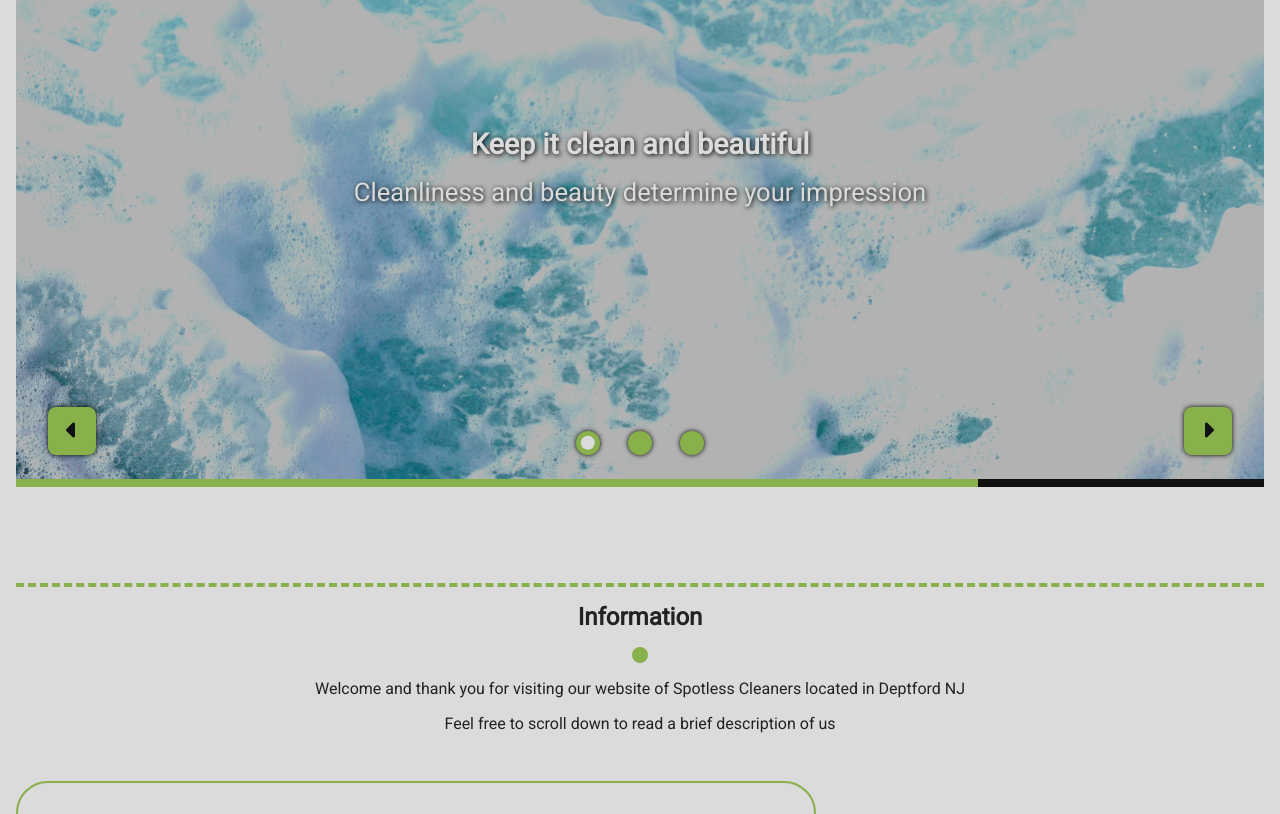
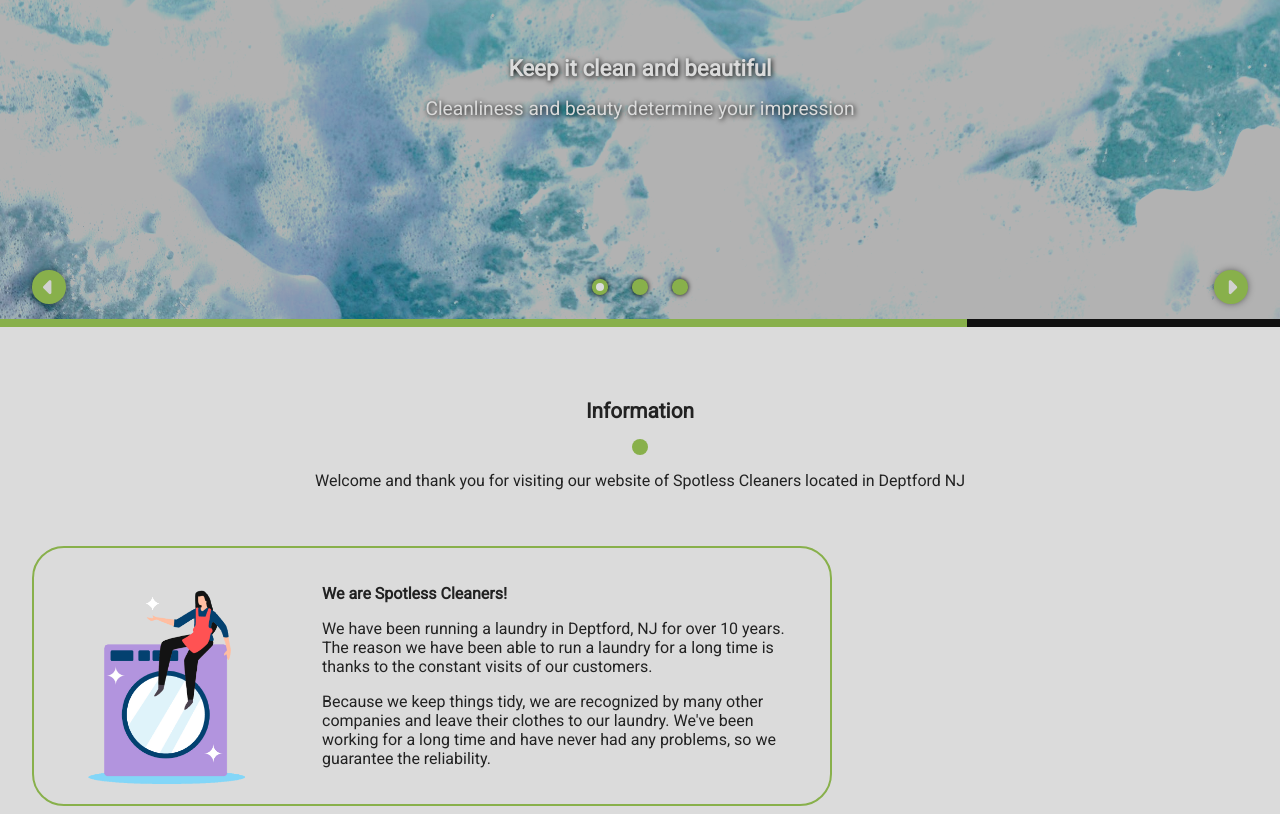
Before and after one commit to SunilPark1129/re-spotless, a React (Create React App) app: page / in a window 1280 px wide. Shown: the part 220-1034 px from the top of the page. Built offline with nearby package versions, Linux system fonts and the light colour scheme.

Commit message:
FIXED - padding, margin, max-width design

```diff
--- a/src/components/styles/Container.styled.js
+++ b/src/components/styles/Container.styled.js
@@ -5,6 +5,6 @@
   max-width: ${({ theme }) => theme.tablet};
   display: flex;
   margin: auto;
-  padding: 0 1rem;
+  /* padding: 0 1rem; */
   flex-direction: column;
 `;
--- a/src/components/styles/Page.styled.js
+++ b/src/components/styles/Page.styled.js
@@ -4,6 +4,7 @@
   display: flex;
   flex-direction: column;
   width: 100%;
+  gap: 2em;
 `;
 
 export const StyledHeader = styled.div`
@@ -11,12 +12,11 @@
   padding-top: 1rem;
   display: flex;
   flex-direction: column;
-  gap: 1rem;
-  margin: 2rem 0;
-  border-top: 4px dashed ${({ theme }) => theme.colors.main};
+  gap: 1em;
+  margin: 1.5em;
 
   h1 {
-    font-size: 1.5em;
+    font-size: 1.3em;
   }
 
   p {
@@ -33,10 +33,17 @@
 `;
 
 export const StyledArticle = styled.article`
-  padding: 2rem;
   display: flex;
   flex-direction: column;
   gap: 2rem;
+
+  &:not(:nth-of-type(1)) {
+    border-top: 4px dashed ${({ theme }) => theme.colors.main};
+  }
+
+  &:nth-last-of-type(1) {
+    margin-bottom: 4rem;
+  }
 
   @media (max-width: ${({ theme }) => theme.mobile}) {
     padding: 1rem;
@@ -46,6 +53,10 @@
 export const StyledContent = styled.div`
   display: flex;
   flex-direction: column;
-  gap: 1rem;
-  padding: 2rem 0;
+  gap: 2em;
+  padding: 2em;
+
+  @media (max-width: ${({ theme }) => theme.mobile}) {
+    padding: 0.5em;
+  }
 `;
--- a/src/pages/Contact/Contact.styled.js
+++ b/src/pages/Contact/Contact.styled.js
@@ -15,6 +15,7 @@
   min-width: 18rem;
   max-width: 30rem;
   width: 100%;
+
   p {
     text-align: right;
   }
--- a/src/pages/Home/Banner.jsx
+++ b/src/pages/Home/Banner.jsx
@@ -17,6 +17,7 @@
 import {
   StyledBanner,
   StyledBannerSection,
+  StyledBannerButtonBox,
   StyledBannerButton,
   StyledBannerDots,
   StyledBannerProcess,
@@ -31,20 +32,16 @@
   const [animation, setAnimation] = useState("");
 
   useEffect(() => {
-    // reset the class name of the animation.
     setAnimation("");
 
-    // by putting the class name back into the animation, it helps to initialize it whenever the currentIndex changes.
     const resetProcessTimer = window.setInterval(() => {
       setAnimation("process-animation");
     }, 50);
 
-    // after time, the currentIndex will move to the next.
     const timer = window.setInterval(() => {
       setCurrentIndex((prev) => prev + 1);
     }, 8000);
 
-    // if currentIndex exceeds the maximum or minimum slide values, it sets the value to return to the beginning.
     let prev = currentIndex;
     if (prev > 2) {
       prev = 0;
@@ -82,6 +79,7 @@
         <h2>We are here for you</h2>
         <p>Please contact us if have any inquiries or questions</p>
       </StyledBannerSection>
+      <StyledBannerButtonBox>
         <StyledBannerButton onClick={() => setCurrentIndex(currentIndex - 1)}>
           <FontAwesomeIcon icon={faCaretLeft} />
         </StyledBannerButton>
@@ -102,6 +100,7 @@
             onClick={() => setCurrentIndex(2)}
           ></div>
         </StyledBannerDots>
+      </StyledBannerButtonBox>
       <StyledBannerProcess>
         <span className={animation}></span>
       </StyledBannerProcess>
--- a/src/pages/Home/Home.jsx
+++ b/src/pages/Home/Home.jsx
@@ -12,7 +12,7 @@
 
 import React from "react";
 
-import { StyledMain, StyledContent } from "../../components/styles/Page.styled";
+import { StyledMain } from "../../components/styles/Page.styled";
 
 import Banner from "./Banner";
 import Main from "./Main";
@@ -22,10 +22,8 @@
   return (
     <StyledMain>
       <Banner />
-      <StyledContent>
-        <Main className="home" />
-        <Photos />
-      </StyledContent>
+      <Main className="home" />
+      <Photos />
     </StyledMain>
   );
 };
--- a/src/pages/Home/Home.styled.js
+++ b/src/pages/Home/Home.styled.js
@@ -5,8 +5,14 @@
   overflow: hidden;
   display: flex;
   flex-direction: column;
-  gap: 1rem;
-  padding: 2rem 0;
+
+  &:not(:nth-of-type(1)) {
+    border-top: 4px dashed ${({ theme }) => theme.colors.main};
+  }
+
+  &:nth-last-of-type(1) {
+    margin-bottom: 4rem;
+  }
 
   .isVisible {
     transform: translateX(0);
@@ -19,10 +25,9 @@
 export const StyledBanner = styled.div`
   display: flex;
   width: 100%;
-  height: 40rem;
+  height: 30rem;
   position: relative;
   overflow: hidden;
-  margin-top: 2rem;
 
   .banner-display {
     opacity: 1;
@@ -79,7 +84,7 @@
 
   h2 {
     color: ${({ theme }) => theme.colors.constLight};
-    font-size: 1.8em;
+    font-size: 1.4em;
     opacity: 0;
     transform: translateX(-20%);
     transition-property: transform, opacity;
@@ -87,7 +92,7 @@
   }
 
   p {
-    font-size: 1.6em;
+    font-size: 1.2em;
     opacity: 0;
     transform: translateX(20%);
     color: ${({ theme }) => theme.colors.constLight};
@@ -96,19 +101,30 @@
   }
 `;
 
+export const StyledBannerButtonBox = styled.div`
+  display: flex;
+  position: absolute;
+  width: 100%;
+  height: 5rem;
+  bottom: 0;
+  align-items: center;
+`;
+
 export const StyledBannerButton = styled.button`
   position: absolute;
-  width: 2em;
-  height: 2em;
+  width: 1.5em;
+  height: 1.5em;
   background-color: ${({ theme }) => theme.colors.main};
-  bottom: 2rem;
   cursor: pointer;
   outline: none;
   border: none;
-  font-size: 1.5em;
-  border-radius: 0.5rem;
-  box-shadow: 0px 0px 5px black;
-  color: ${({ theme }) => theme.colors.constDark};
+  font-size: 1.4em;
+  border-radius: 50%;
+  box-shadow: 0px 0px 10px -3px black;
+  color: #d1d1d1;
+  display: flex;
+  justify-content: center;
+  align-items: center;
 
   &:hover {
     filter: brightness(120%);
@@ -123,17 +139,16 @@
 `;
 
 export const StyledBannerDots = styled.div`
-  bottom: 2rem;
   left: 50%;
   transform: translateX(-50%);
   position: absolute;
-  width: 8rem;
+  width: 6em;
   display: flex;
   justify-content: space-between;
 
   div {
-    width: 1.5em;
-    height: 1.5em;
+    width: 1em;
+    height: 1em;
     background-color: ${({ theme }) => theme.colors.main};
     border-radius: 50%;
     cursor: pointer;
@@ -147,8 +162,8 @@
       top: 50%;
       transform: translate(-50%, -50%);
       border-radius: 50%;
-      width: 60%;
-      height: 60%;
+      width: 50%;
+      height: 50%;
     }
     &:hover {
       &:after {
@@ -208,11 +223,14 @@
   transition-duration: 0.3s;
 
   h4 {
-    font-size: 1.3em;
+    font-size: 1em;
+  }
+  p {
+    font-size: 1em;
   }
 
   img {
-    width: 20em;
+    width: 16em;
     margin: auto;
   }
 
@@ -238,7 +256,7 @@
 
 export const StyledPhoto = styled.div`
   display: grid;
-  grid-template-columns: repeat(auto-fill, minmax(260px, 1fr));
+  grid-template-columns: repeat(auto-fill, minmax(200px, 1fr));
   gap: 1rem;
 
   img {
--- a/src/pages/Home/Main.jsx
+++ b/src/pages/Home/Main.jsx
@@ -13,7 +13,10 @@
 import { Link } from "react-router-dom";
 
 import { StyledHomeContent, HomeSection } from "./Home.styled";
-import { StyledHeader } from "../../components/styles/Page.styled";
+import {
+  StyledHeader,
+  StyledContent,
+} from "../../components/styles/Page.styled";
 
 import homeImgStrongWoman from "../../assets/strong_woman.png";
 import homeImgLaundryWoman from "../../assets/laundry_woman.png";
@@ -31,7 +34,6 @@
     threshold: 0.1,
   };
 
-  // it receives the return value as a boolean and, if true, changes the class name to add the animation effect.
   const isVisibleOne = useObserver(observerOption, firstTarget, true);
   const isVisibleTwo = useObserver(observerOption, secondTarget, true);
   const isVisibleThree = useObserver(observerOption, thirdTarget, true);
@@ -44,8 +46,8 @@
           Welcome and thank you for visiting our website of Spotless Cleaners
           located in Deptford NJ
         </p>
-        <p>Feel free to scroll down to read a brief description of us</p>
       </StyledHeader>
+      <StyledContent>
         <HomeSection
           home
           ref={firstTarget}
@@ -60,9 +62,9 @@
             </p>
             <p>
               Because we keep things tidy, we are recognized by many other
-            companies and leave their clothes to our laundry. We've been working
-            for a long time and have never had any problems, so we guarantee the
-            reliability.
+              companies and leave their clothes to our laundry. We've been
+              working for a long time and have never had any problems, so we
+              guarantee the reliability.
             </p>
           </div>
           <img src={homeImgLaundryWoman} alt="woman holding laundry" />
@@ -79,9 +81,9 @@
               when washing.
             </p>
             <p>
-            We also wash all kinds of clothes, curtains and duvets. If you want
-            to see more services, you can check in the service section or click
-            the link <Link to="/service">(Link)</Link>.
+              We also wash all kinds of clothes, curtains and duvets. If you
+              want to see more services, you can check in the service section or
+              click the link <Link to="/service">(Link)</Link>.
             </p>
           </div>
           <img src={homeImgStrongWoman} alt="woman on washing machine" />
@@ -99,12 +101,13 @@
             </p>
             <p>
               To contact us, please click the link{" "}
-            <Link to="/contact">(Link)</Link>. We look forward to meeting you in
-            the near future so that we can provide you with a good service.
+              <Link to="/contact">(Link)</Link>. We look forward to meeting you
+              in the near future so that we can provide you with a good service.
             </p>
           </div>
           <img src={homeImgIronWoman} alt="woman ironing" />
         </HomeSection>
+      </StyledContent>
     </StyledHomeContent>
   );
 };
--- a/src/pages/Home/Photos.jsx
+++ b/src/pages/Home/Photos.jsx
@@ -1,7 +1,10 @@
 import React from "react";
 
 import { StyledHomeContent, StyledPhoto } from "./Home.styled";
-import { StyledHeader } from "../../components/styles/Page.styled";
+import {
+  StyledHeader,
+  StyledContent,
+} from "../../components/styles/Page.styled";
 
 import mending from "../../assets/mending.jpg";
 import zipper from "../../assets/zipper.jpg";
@@ -24,6 +27,7 @@
         <span></span>
         <p>Preview with photos how we serve our customers</p>
       </StyledHeader>
+      <StyledContent>
         <StyledPhoto>
           <img src={mending} alt="mending" />
           <img src={zipper} alt="zipper" />
@@ -38,6 +42,7 @@
           <img src={mending3} alt="mending" />
           <img src={woman4} alt="woman is holding the cloth" />
         </StyledPhoto>
+      </StyledContent>
     </StyledHomeContent>
   );
 };
--- a/src/pages/Service/Modal.jsx
+++ b/src/pages/Service/Modal.jsx
@@ -10,7 +10,10 @@
 */
 
 import React, { useState } from "react";
-import { StyledServiceModalSection } from "./Service.styled";
+import {
+  StyledServiceModalSection,
+  StyledServiceModalCover,
+} from "./Service.styled";
 
 const Modal = ({ icon, subject, description }) => {
   const [hasModalOpen, setModalOpen] = useState(false);
@@ -21,10 +24,12 @@
 
   return (
     <StyledServiceModalSection onClick={onClickHandler}>
-      <header className={hasModalOpen ? "subject--active" : ""}>
+      <StyledServiceModalCover
+        className={hasModalOpen ? "subject--active" : ""}
+      >
         <div className="icon">{icon}</div>
         <h4>{subject}</h4>
-      </header>
+      </StyledServiceModalCover>
       <div
         className={
           hasModalOpen ? "description description--active" : "description"
--- a/src/pages/Service/Service.styled.js
+++ b/src/pages/Service/Service.styled.js
@@ -14,16 +14,24 @@
   flex-direction: column;
   align-items: center;
   gap: 1rem;
-  max-width: 25rem;
-  min-width: 15rem;
+  max-width: 16rem;
+  min-width: 12rem;
   text-align: center;
 
+  h2 {
+    font-size: 1.2em;
+  }
+
+  p {
+    font-size: 1em;
+  }
+
   img {
-    width: 10em;
-    height: 10em;
+    width: 6em;
+    height: 6em;
     object-fit: cover;
     border-radius: 50%;
-    box-shadow: 0px 0px 5px black;
+    /* box-shadow: 0px 0px 5px black; */
   }
 `;
 
@@ -37,36 +45,8 @@
   border: 2px solid ${({ theme }) => theme.colors.main};
   border-radius: 0.5rem;
   cursor: pointer;
-  transition: 0.2s background-color;
   display: flex;
   flex-direction: column;
-
-  &:hover {
-    background-color: ${({ theme }) => theme.colors.main};
-    header {
-      .icon {
-        color: ${({ theme }) => theme.colors.dark};
-      }
-    }
-  }
-
-  header {
-    display: flex;
-    align-items: center;
-    gap: 2em;
-    padding: 1rem;
-
-    h4 {
-      font-size: 1.3em;
-    }
-
-    .icon {
-      width: 1rem;
-      transition: 0.2s color;
-      font-size: 1.5em;
-      color: ${({ theme }) => theme.colors.main};
-    }
-  }
 
   .description {
     display: none;
@@ -77,7 +57,7 @@
     p {
       color: ${({ theme }) => theme.colors.dark};
       line-height: 1.8em;
-      font-size: 1.1em;
+      font-size: 1em;
     }
   }
 
@@ -93,3 +73,28 @@
     display: flex;
   }
 `;
+
+export const StyledServiceModalCover = styled.div`
+  display: flex;
+  align-items: center;
+  gap: 2em;
+  padding: 1rem;
+
+  h4 {
+    font-size: 1em;
+  }
+
+  .icon {
+    width: 1rem;
+    font-size: 1.5em;
+    color: ${({ theme }) => theme.colors.main};
+  }
+
+  &:hover {
+    background-color: ${({ theme }) => theme.colors.main};
+
+    .icon {
+      color: ${({ theme }) => theme.colors.dark};
+    }
+  }
+`;
```
Lines whose indentation alone changed are shown as unchanged.
